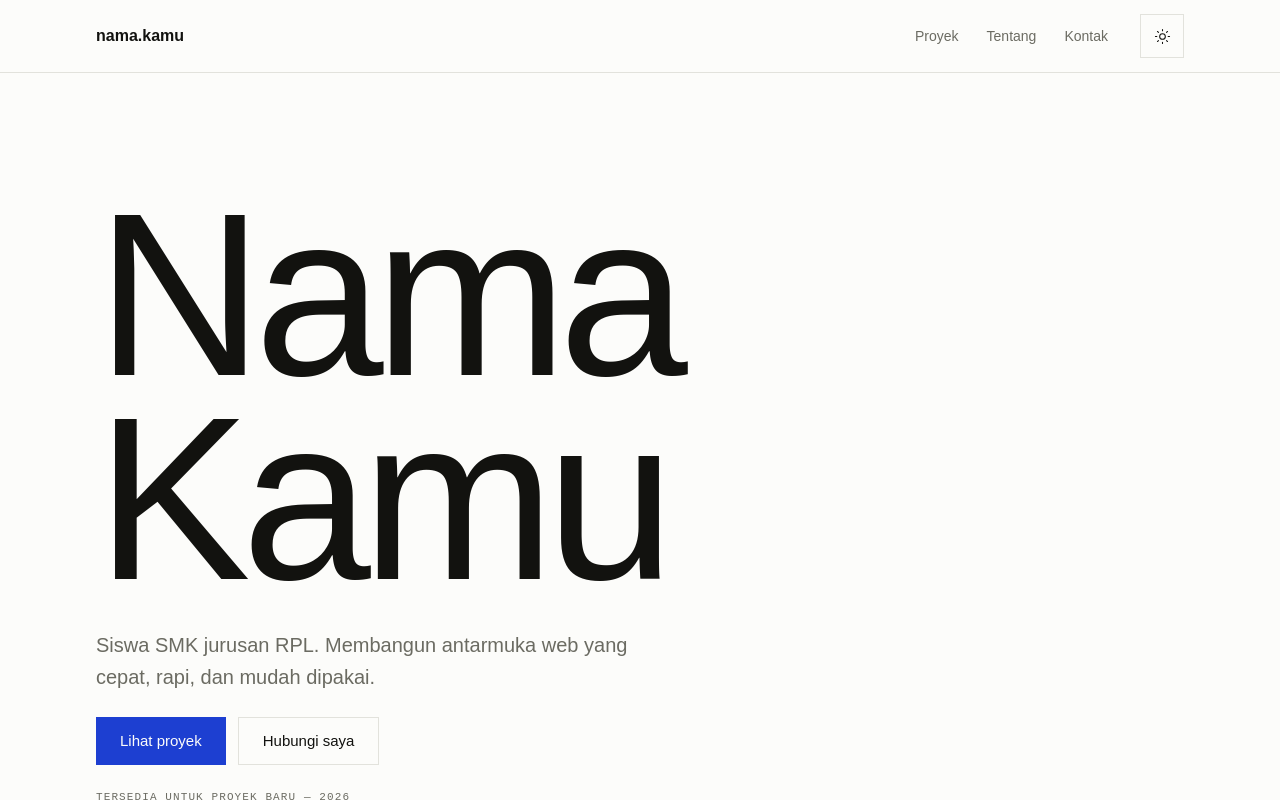
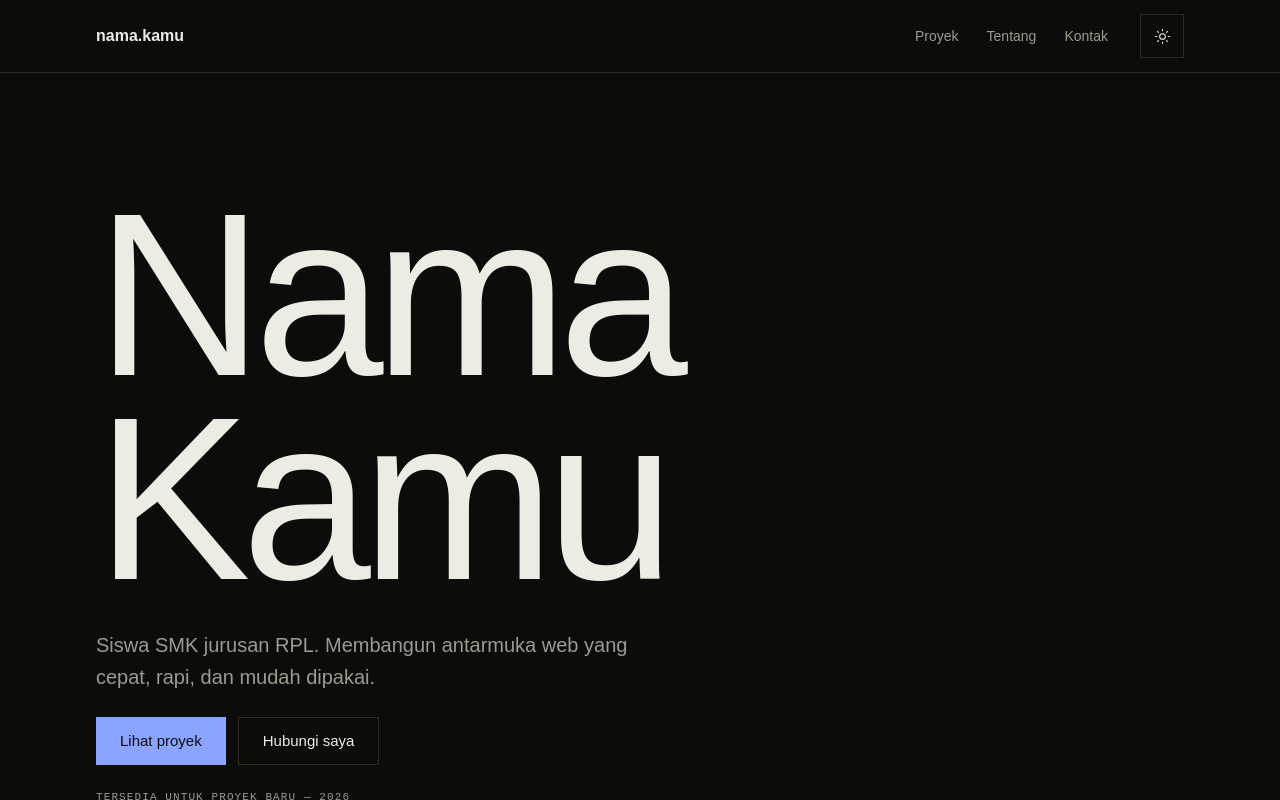
Before and after one commit to Akai-S/OOTS-2026, a SvelteKit app: page / in a window 1280 px wide. Both pictures are taken after a click on the button "Ganti tema". Shown: the top 800 px of the page. Built offline with nearby package versions, Linux system fonts and the light colour scheme.

Commit message:
CP02 — dark mode lewat class dan token

```diff
--- a/src/routes/+page.svelte
+++ b/src/routes/+page.svelte
@@ -1,4 +1,10 @@
-<div class="min-h-dvh bg-bg text-ink">
+<script lang="ts">
+	type Theme = 'light' | 'dark';
+
+	let theme: Theme = $state('light');
+</script>
+
+<div class="min-h-dvh bg-bg text-ink {theme === 'dark' ? 'dark' : ''}">
 	<!-- nav -->
 	<header class="border-b border-line">
 		<div
@@ -16,6 +22,7 @@
 				<button
 					type="button"
 					aria-label="Ganti tema"
+					onclick={() => (theme = theme === 'dark' ? 'light' : 'dark')}
 					class="flex h-11 w-11 items-center justify-center border border-line"
 				>
 					<svg
@@ -26,6 +33,20 @@
 						stroke="currentColor"
 						stroke-width="1.5"
 						stroke-linecap="round"
+						stroke-linejoin="round"
+						class="dark:hidden"
+					>
+						<path d="M21 12.8A9 9 0 1 1 11.2 3a7 7 0 0 0 9.8 9.8Z" />
+					</svg>
+					<svg
+						width="17"
+						height="17"
+						viewBox="0 0 24 24"
+						fill="none"
+						stroke="currentColor"
+						stroke-width="1.5"
+						stroke-linecap="round"
+						class="hidden dark:block"
 					>
 						<circle cx="12" cy="12" r="4" />
 						<path
@@ -92,7 +113,7 @@
 	<!-- band -->
 	<div class="border-t border-line">
 		<img
-			src="/images/band-light.png"
+			src={theme === 'dark' ? '/images/band-dark.png' : '/images/band-light.png'}
 			alt="Foto kegiatan lab RPL"
 			class="h-[220px] w-full object-cover lg:h-[420px]"
 		/>
--- a/src/routes/layout.css
+++ b/src/routes/layout.css
@@ -19,6 +19,18 @@
 	--danger: #b91c1c;
 }
 
+.dark {
+	--bg: #0c0c0b;
+	--surface: #161615;
+	--line: #2b2b27;
+	--ink: #edece4;
+	--muted: #9c9c90;
+	--primary: #8aa4ff;
+	--on-primary: #0c0c0b;
+	--success: #6ee7a0;
+	--danger: #fb8a8a;
+}
+
 @theme inline {
 	--color-bg: var(--bg);
 	--color-surface: var(--surface);
```
Also changed, not shown: .openidea/changelists.json (deleted), 1 other file (tests, documents, lock files or other folders).
